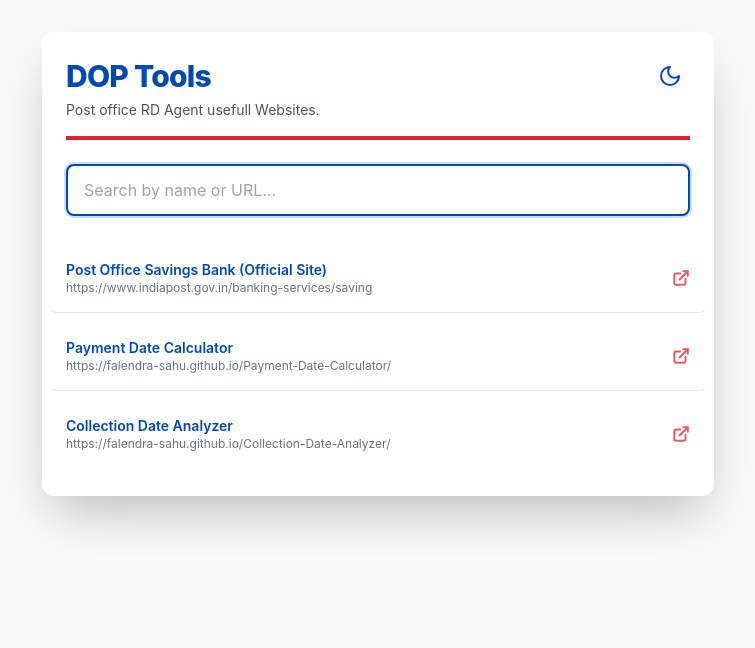
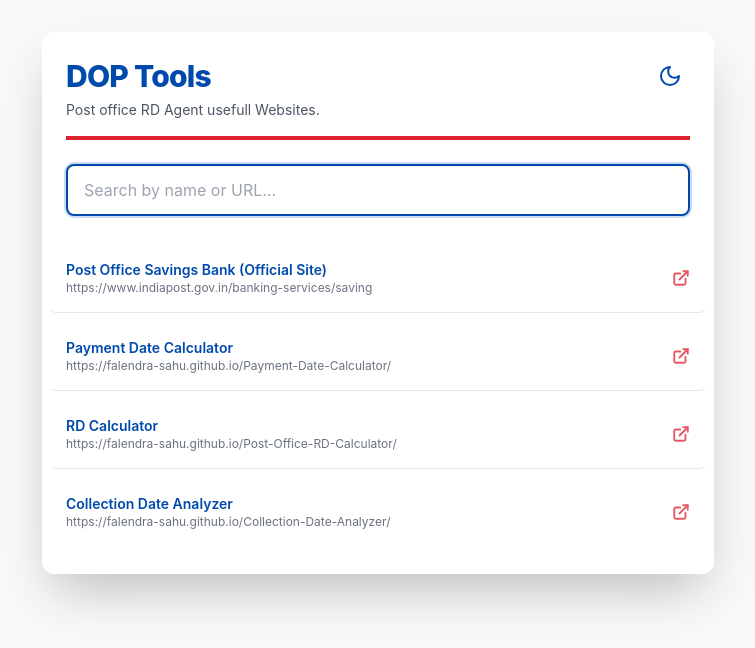
Before and after one commit to falendra-sahu/DOP-Tools, a plain HTML site: page index.html in a window 1280 px wide. Shown: the whole page, without its empty margins (262-1017 px from the left). Drawn offline with nearby package versions, Linux system fonts and the light colour scheme.

Commit message:
Update index.html

```diff
--- a/index.html
+++ b/index.html
@@ -191,6 +191,7 @@
         const initialWebsites = [
             { name: "Post Office Savings Bank (Official Site)", url: "https://www.indiapost.gov.in/banking-services/saving" },
             { name: "Payment Date Calculator", url: "https://falendra-sahu.github.io/Payment-Date-Calculator/" },
+            { name: "RD Calculator", url: "https://falendra-sahu.github.io/Post-Office-RD-Calculator/" },
             { name: "Collection Date Analyzer", url: "https://falendra-sahu.github.io/Collection-Date-Analyzer/" },
         ];
         // ------------------------------------------------------------------
```
